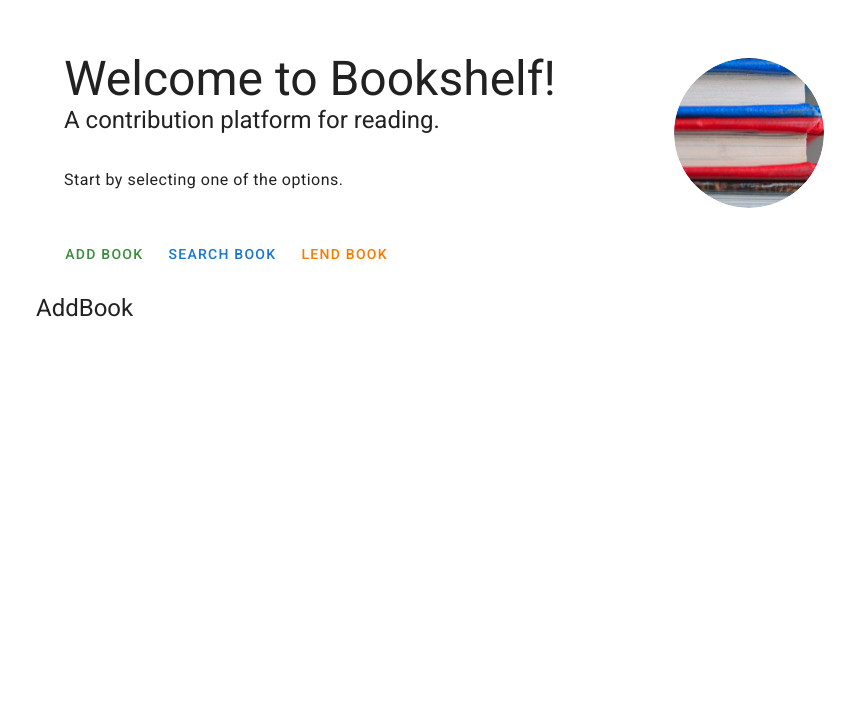
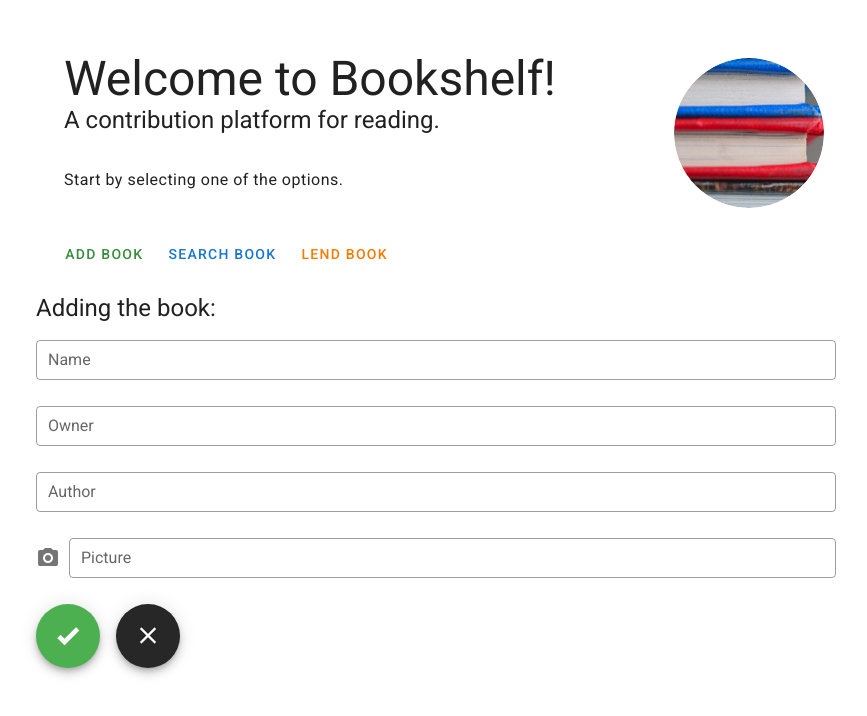
Before and after one commit to viniciuspinatti/bookshelf, a Vue app: page / in a window 1280 px wide. Both pictures are taken after a click on the button "ADD BOOK". Shown: the top 716 px of the page, without its empty margins (204-1071 px from the left). Built offline with nearby package versions, Linux system fonts and the light colour scheme.

Commit message:
Add book layout

```diff
--- a/src/components/AddBook.vue
+++ b/src/components/AddBook.vue
@@ -1,9 +1,47 @@
 <template>
-  <p class="headline">AddBook</p>
+  <div>
+    <p class="headline">Adding the book: {{ bookName }}</p>
+    <v-text-field outlined label="Name" dense v-model="bookName"></v-text-field>
+    <v-text-field
+      outlined
+      label="Owner"
+      dense
+      v-model="bookOwner"
+    ></v-text-field>
+    <v-text-field
+      outlined
+      label="Author"
+      dense
+      v-model="bookAuthor"
+    ></v-text-field>
+    <v-file-input
+      dense
+      accept="image/*"
+      outlined
+      label="Picture"
+      v-model="bookPicture"
+      prepend-icon="mdi-camera"
+    ></v-file-input>
+    <v-btn class="mr-2" fab dark large color="green" title="Save">
+      <v-icon dark>mdi-check-bold</v-icon>
+    </v-btn>
+    <v-btn class="mx-2" fab dark large title="Clear">
+      <v-icon dark>mdi-close</v-icon>
+    </v-btn>
+  </div>
 </template>
 
 <script>
-export default {};
+export default {
+  data() {
+    return {
+      bookName: null,
+      bookOwner: null,
+      bookAuthor: null,
+      bookPicture: null
+    };
+  }
+};
 </script>
 
 <style></style>
```
